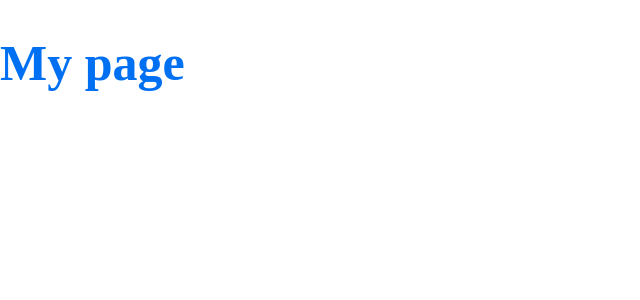
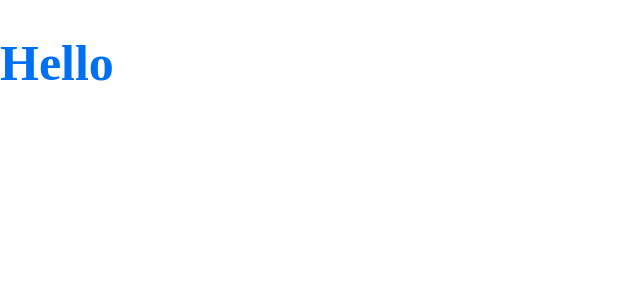
Before and after one commit to yoniakabecky/nextjs-headlesscms-blog-example, a Next.js app: page / in a window 1280 px wide. Shown: the top 300 px of the page, without its empty margins (0-640 px from the left). Built offline with nearby package versions, Linux system fonts and the light colour scheme.

Commit message:
Add typescript

```diff
--- a/pages/_document.js
+++ b/pages/_document.tsx
@@ -1,19 +1,19 @@
-import Document from 'next/document'
-import { ServerStyleSheet } from 'styled-components'
+import Document, { DocumentContext } from "next/document";
+import { ServerStyleSheet } from "styled-components";
 
 export default class MyDocument extends Document {
-  static async getInitialProps(ctx) {
-    const sheet = new ServerStyleSheet()
-    const originalRenderPage = ctx.renderPage
+  static async getInitialProps(ctx: DocumentContext) {
+    const sheet = new ServerStyleSheet();
+    const originalRenderPage = ctx.renderPage;
 
     try {
       ctx.renderPage = () =>
         originalRenderPage({
           enhanceApp: (App) => (props) =>
             sheet.collectStyles(<App {...props} />),
-        })
+        });
 
-      const initialProps = await Document.getInitialProps(ctx)
+      const initialProps = await Document.getInitialProps(ctx);
       return {
         ...initialProps,
         styles: (
@@ -22,9 +22,9 @@ export default class MyDocument extends Document {
             {sheet.getStyleElement()}
           </>
         ),
-      }
+      };
     } finally {
-      sheet.seal()
+      sheet.seal();
     }
   }
 }
--- a/pages/index.js
+++ /dev/null
@@ -1,10 +0,0 @@
-import styled from 'styled-components'
-
-const Title = styled.h1`
-  font-size: 50px;
-  color: ${({ theme }) => theme.colors.primary};
-`
-
-export default function Home() {
-  return <Title>My page</Title>
-}
--- /dev/null
+++ b/pages/index.tsx
@@ -0,0 +1,12 @@
+import styled from "styled-components";
+
+const Title = styled.h1`
+  font-size: 50px;
+  color: ${({ theme }) => theme.colors.primary};
+`;
+
+interface Props {}
+
+export default function Home({}: Props) {
+  return <Title>Hello</Title>;
+}
```
Also changed, not shown: package.json (+7 -2 lines), pages/_app.tsx (renamed from pages/_app.js, +8 -6 lines), tsconfig.json (added, +25 -0 lines), next-env.d.ts (added), 1 other file (tests, documents, lock files or other folders).
